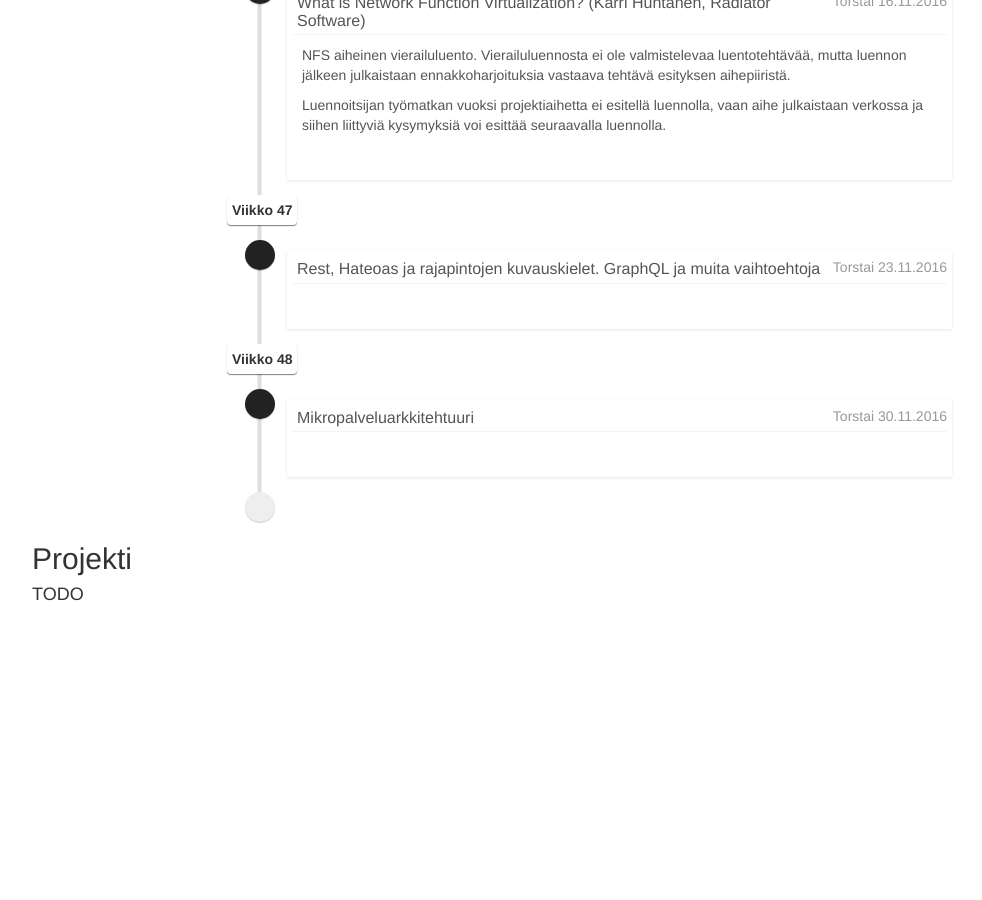
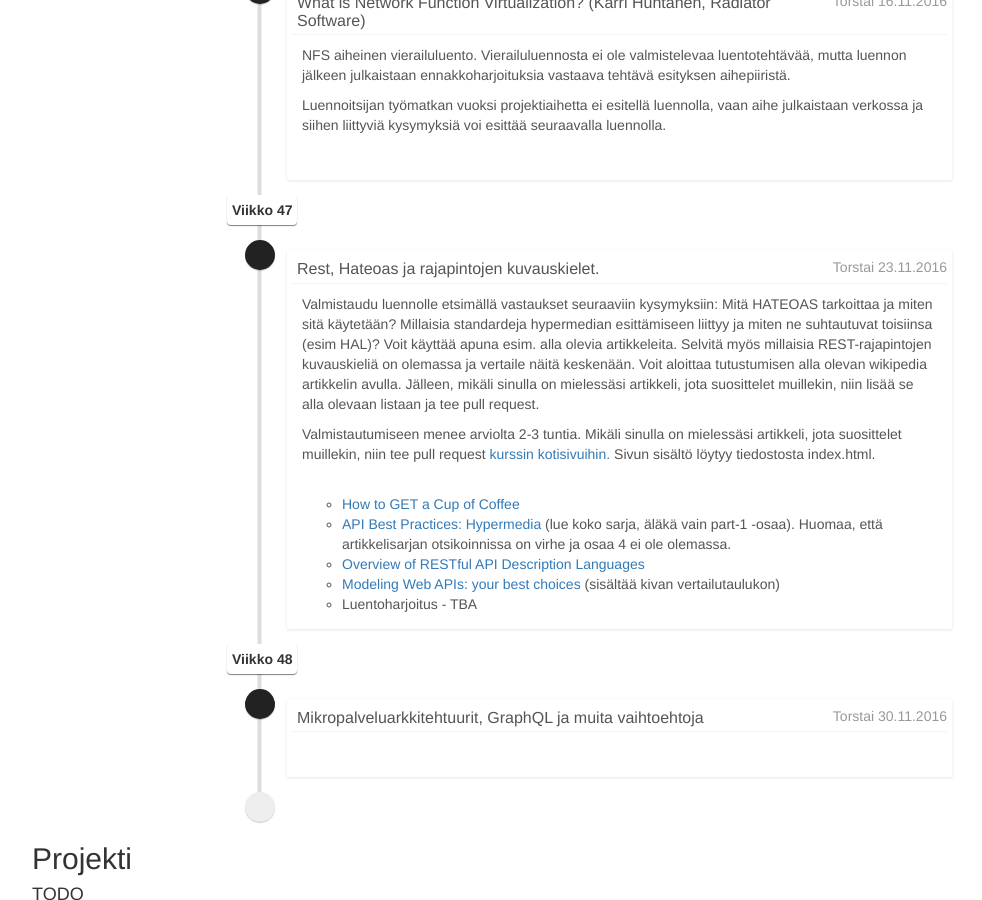
Before and after one commit to Palpo/palpo.github.io, a Jekyll site: the page built from index.html, in a window 1280 px wide and 900 px high, scrolled down 1586 px. Shown: the whole window, without its empty margins (38-1020 px from the left). Built offline with Jekyll 4.4.1, drawn with Linux system fonts in a browser that asks for light colours; nearby versions of some CDN libraries; before the commit the page ends 2221 px from its top, so only the background shows below that.

Commit message:
hateoas ja kuvauskielet luennon materiaalit

```diff
--- a/index.html
+++ b/index.html
@@ -122,12 +122,22 @@ layout: default
               <i class="fa fa-envelope bg-black"></i>
               <div class="timeline-item">
                 <span class="time"><i class="fa fa-clock-o"></i>Torstai 23.11.2016</span>
-                <h3 class="timeline-header">Rest, Hateoas ja rajapintojen kuvauskielet. GraphQL ja muita vaihtoehtoja</h3>
+                <h3 class="timeline-header">Rest, Hateoas ja rajapintojen kuvauskielet.</h3>
                 <div class="timeline-body">
 
+                  Valmistaudu luennolle etsimällä vastaukset seuraaviin kysymyksiin: Mitä HATEOAS tarkoittaa ja miten sitä käytetään? Millaisia standardeja hypermedian esittämiseen liittyy ja miten ne suhtautuvat toisiinsa (esim HAL)? Voit käyttää apuna esim. alla olevia artikkeleita. Selvitä myös millaisia REST-rajapintojen kuvauskieliä on olemassa ja vertaile näitä keskenään. Voit aloittaa tutustumisen alla olevan wikipedia artikkelin avulla. Jälleen, mikäli sinulla on mielessäsi artikkeli, jota suosittelet muillekin, niin lisää se alla olevaan listaan ja tee pull request.</p>
+                  <p>Valmistautumiseen menee arviolta 2-3 tuntia.
+
+                  Mikäli sinulla on mielessäsi artikkeli, jota suosittelet muillekin, niin tee pull request <a href="https://github.com/Palpo/palpo.github.io">kurssin kotisivuihin.</a> Sivun sisältö löytyy tiedostosta index.html.
                 </div>
                 <div class='timeline-footer'>
-
+                  <ul>
+                    <li><a href="https://www.infoq.com/articles/webber-rest-workflow">How to GET a Cup of Coffee</a></li>
+                    <li><a href="http://blogs.mulesoft.com/dev/api-dev/api-best-practices-hypermedia-part-1/">API Best Practices: Hypermedia</a> (lue koko sarja, äläkä vain part-1 -osaa). Huomaa, että artikkelisarjan otsikoinnissa on virhe ja osaa 4 ei ole olemassa.</li>
+                    <li><a href="https://en.wikipedia.org/wiki/Overview_of_RESTful_API_Description_Languages">Overview of RESTful API Description Languages</a></li>
+                    <li><a href="http://modeling-languages.com/modeling-web-api-comparing/">Modeling Web APIs: your best choices</a> (sisältää kivan vertailutaulukon)</li>
+                    <li>Luentoharjoitus - TBA </li>
+                  </ul>
                 </div>
               </div>
             </li>
@@ -140,7 +150,7 @@ layout: default
               <i class="fa fa-envelope bg-black"></i>
               <div class="timeline-item">
                 <span class="time"><i class="fa fa-clock-o"></i>Torstai 30.11.2016</span>
-                <h3 class="timeline-header">Mikropalveluarkkitehtuuri</h3>
+                <h3 class="timeline-header">Mikropalveluarkkitehtuurit,  GraphQL ja muita vaihtoehtoja</h3>
                 <div class="timeline-body">
 
                 </div>
```
